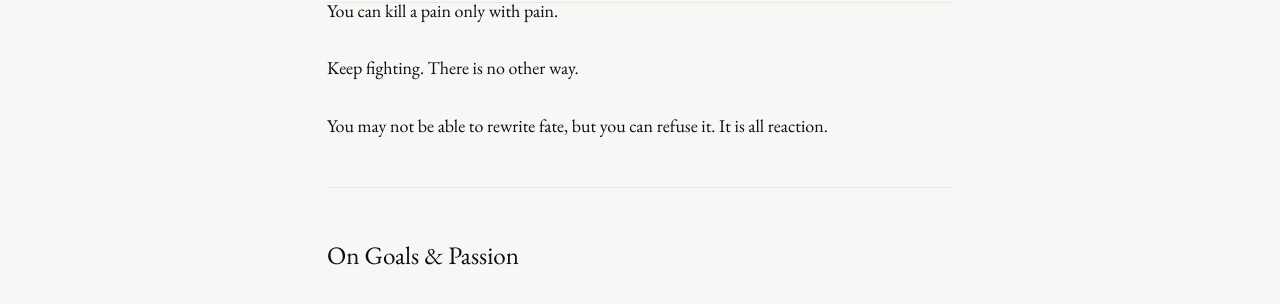
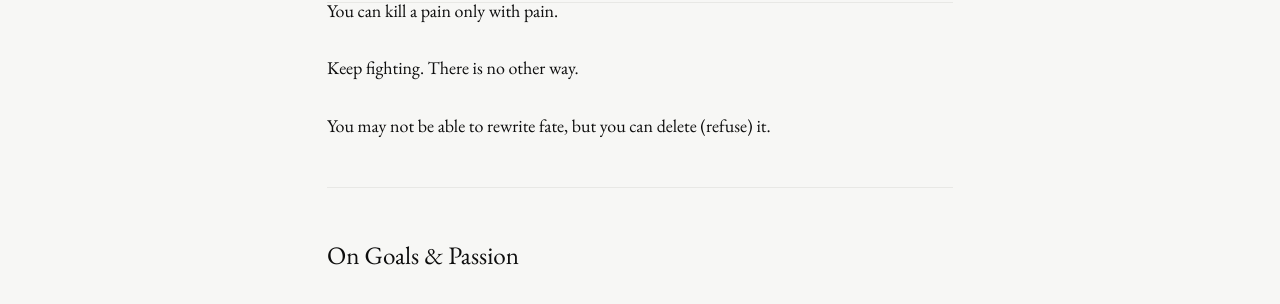
Before and after one commit to Lokesh-bitshyd22/Lokesh-bitshyd22.github.io, a Jekyll site: the page built from _posts/2024-01-01-fragments.md, in a window 1280 px wide and 900 px high, scrolled down 405 px. Shown: the part 146-450 px from the top of the window. Built offline with Jekyll 4.4.1, drawn with Linux system fonts in a browser that asks for light colours.

Commit message:
Update 2024-01-01-fragments.md

```diff
--- a/_posts/2024-01-01-fragments.md
+++ b/_posts/2024-01-01-fragments.md
@@ -15,7 +15,7 @@ You can kill a pain only with pain.
 
 Keep fighting. There is no other way.
 
-You may not be able to rewrite fate, but you can refuse it. It is all reaction.
+You may not be able to rewrite fate, but you can delete (refuse) it.
 
 -----
 
```
